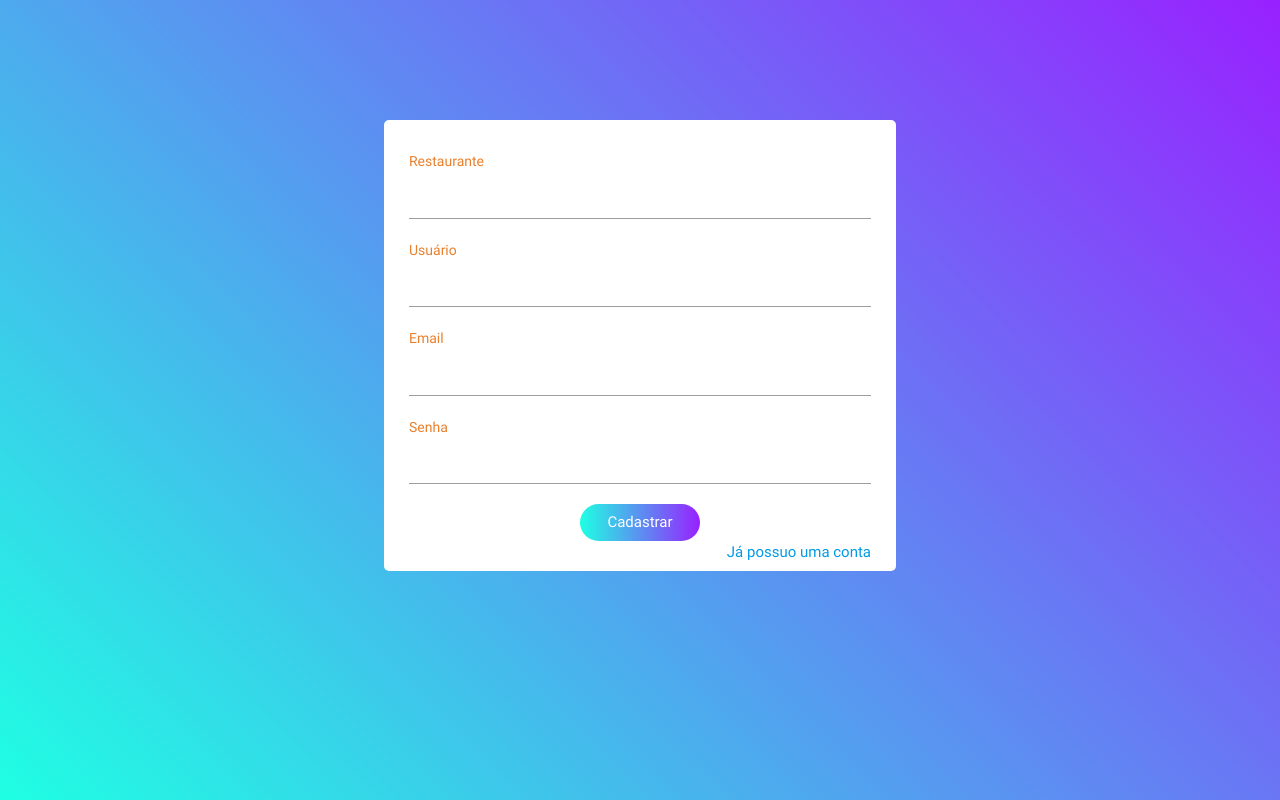
After one commit to eduardotbezerra/unisoft, a PHP site: page /cadastro.php in a window 1280 px wide. The commit adds this page. Run offline with PHP 8.4, Linux system fonts and the light colour scheme.

Commit message:
adição de tela de login e cadastro de cliente

```diff
--- /dev/null
+++ b/cadastro.php
@@ -0,0 +1,46 @@
+<!DOCTYPE html>
+<html lang="en">
+
+<head>
+    <meta charset="UTF-8">
+    <meta http-equiv="X-UA-Compatible" content="IE=edge">
+    <meta name="viewport" content="width=device-width, initial-scale=1.0" />
+    <title>Title of the document</title>
+    <!-- Material Icon CDN -->
+    <link href="https://fonts.googleapis.com/icon?family=Material+Icons" rel="stylesheet">
+    <!-- Materialize CSS CDN -->
+    <link rel="stylesheet" href="https://cdnjs.cloudflare.com/ajax/libs/materialize/0.100.2/css/materialize.min.css">
+    <!-- Your custom styles -->
+    <link rel="stylesheet" href="css/cadastro.css">
+
+
+<body>
+
+    <section class="form-section">
+        <div class="form-wrapper">
+            <form action="php/cadastro.php" method="POST">
+                <div class="input-block">
+                    <label for="restaurante">Restaurante</label>
+                    <input type="text" id="restaurante" name="restaurante" required>
+                </div>
+                <div class="input-block">
+                    <label for="password">Usuário</label>
+                    <input type="text" id="usuario" name="usuario" required>
+                </div>
+
+                <div class="input-block">
+                    <label for="email">Email</label>
+                    <input type="email" id="email" name="email" required>
+                </div>
+
+                <div class="input-block">
+                    <label for="password">Senha</label>
+                    <input type="password" id="senha" name="senha" required>
+                </div>
+                <button type="submit" class="btn-login">Cadastrar</button>
+                <a href="index.php"class="right"> Já possuo uma conta</a>
+            </form>
+        </div>
+</body>
+
+</html>
--- /dev/null
+++ b/css/cadastro.css
@@ -0,0 +1,96 @@
+/*  RESET
+--------------------------------------*/
+
+* {
+    margin: 0;
+    padding: 0;
+    box-sizing: border-box;
+}
+
+html,
+body {
+    height: 100vh;
+}
+
+body {
+    background-color: var(--bg-color);
+    font-family: Roboto, Arial, sans-serif;
+    display: flex;
+    justify-content: center;
+    align-items: flex-start;
+    background-image: linear-gradient(45deg, #1FFFE3, #9821FF);
+}
+
+
+/*  BG COLOR
+--------------------------------------*/
+
+:root {
+    --bg-color: #E8802E;
+}
+
+
+/*  FORM
+--------------------------------------*/
+
+.form-section {
+    display: flex;
+    flex-direction: column;
+    justify-content: center;
+    align-items: center;
+    width: 320px;
+    margin-bottom: 40px;
+}
+
+.form-section h5 {
+    font-size: 1.9em;
+    letter-spacing: 1px;
+    margin: 15px 0;
+    color: #fff;
+    text-transform: uppercase;
+}
+
+.form-wrapper form {
+    margin: 15vh 0;
+    background-color: #fff;
+    padding: 30px 25px;
+    border-radius: 5px;
+    width: 40vw;
+}
+
+form .input-block {
+    margin-bottom: 20px;
+}
+
+form .input-block label {
+    font-size: 14px;
+    color: var(--bg-color);
+}
+
+form .input-block input {
+    width: 100%;
+    display: block;
+    margin-top: 8px;
+    padding: 7px;
+    font-size: 16px;
+    color: var(--bg-color);
+    border-radius: 2px;
+    border: 1px solid #ccddef;
+    outline-color: var(--bg-color);
+}
+
+form .btn-login {
+    display: block;
+    min-width: 120px;
+    border: none;
+    background-image: linear-gradient(to right, #1FFFE3, #9821FF);
+    color: #fff;
+    border-radius: 25px;
+    margin: auto;
+    padding: 7px;
+    cursor: pointer;
+}
+
+input {
+    text-align: center;
+}
--- a/css/inserirProduto.css
+++ b/css/inserirProduto.css
@@ -1,3 +1,7 @@
+    body {
+        font-family: Roboto, Arial, sans-serif;
+    }
+
     form {
         width: 50vw;
         display: flex;
--- a/css/listarProdutos.css
+++ b/css/listarProdutos.css
@@ -1,3 +1,7 @@
+body {
+    font-family: Roboto, Arial, sans-serif;
+}
+
 .content {
     width: 90%;
     text-align: center;
@@ -21,6 +25,7 @@
 }
 
 .title {
+    font-family: Roboto, Arial, sans-serif;
     background-color: rgb(8, 255, 255);
     color: black;
 }
--- /dev/null
+++ b/js/validarCadastro.js
@@ -0,0 +1,4 @@
+let senha = document.getElementById("senha");
+let csenha = document.getElementById("csenha");
+alert("senha");
+alert("csenha");
--- a/pages/inserirProduto.php
+++ b/pages/inserirProduto.php
@@ -12,10 +12,11 @@
     <link rel="stylesheet" href="https://cdnjs.cloudflare.com/ajax/libs/materialize/0.100.2/css/materialize.min.css">
     <!-- Your custom styles -->
     <link rel="stylesheet" href="../css/inserirProduto.css">
-    <!-- Used as an example only to position the footer at the end of the page.
-    You can delete these styles or move it to your custom css file -->
+
     <style>
         body {
+
+
             display: flex;
             min-height: 100vh;
             flex-direction: column;
```
Also changed, not shown: css/index.css (added, +99 -0 lines), index.php (+19 -64 lines), menu.php (added, +86 -0 lines), pages/listarProdutos.php (+4 -3 lines), php/cadastro.php (added, +45 -0 lines), php/inserirProduto.php (+2 -22 lines), php/login.php (added, +26 -0 lines). Lines whose indentation alone changed are shown as unchanged.
